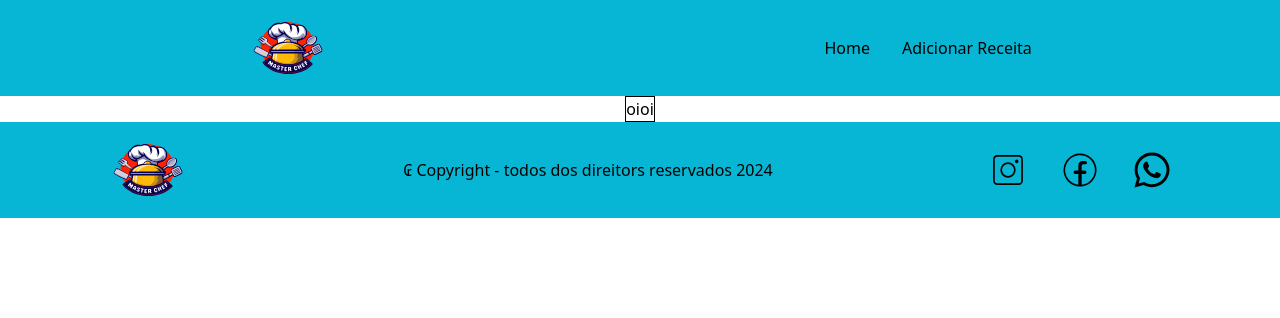
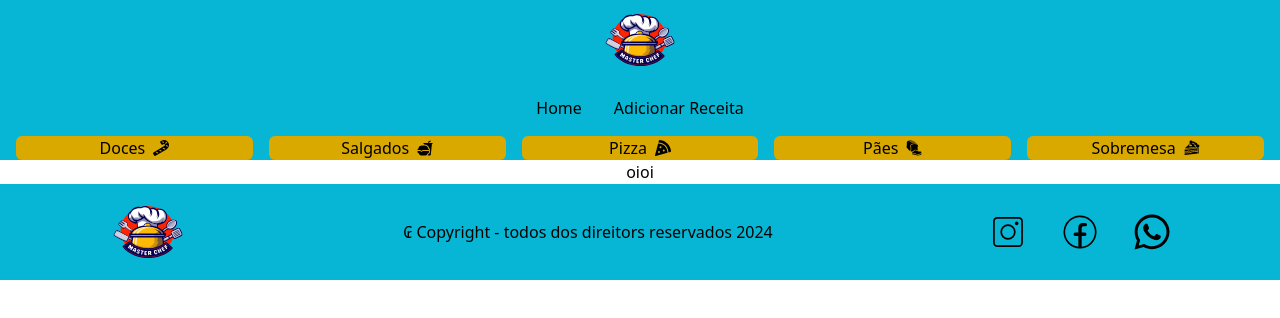
Before and after one commit to Dyeison-Felipe/MasterChef, a React (Vite) app: page / in a window 1280 px wide. Shown: the top 318 px of the page. Built offline with nearby package versions, Linux system fonts and the light colour scheme.

Commit message:
feat: add categories navbar

```diff
--- a/src/components/Home/index.tsx
+++ b/src/components/Home/index.tsx
@@ -1,9 +1,7 @@
 export default function Home() {
   return (
     <section className="flex justify-center items-center ">
-      <div className="flex flex-col gap-4 border border-black">
-        oioi
-      </div>
+      <div>oioi</div>
     </section>
   );
 }
--- a/src/components/Navabar/index.tsx
+++ b/src/components/Navabar/index.tsx
@@ -1,18 +1,99 @@
+import { useState } from "react";
 import { Link } from "react-router-dom";
+import { FaPizzaSlice, FaCandyCane } from "react-icons/fa";
+import { GiSlicedBread, GiCakeSlice } from "react-icons/gi";
+import { IoFastFoodSharp } from "react-icons/io5";
+import { AiOutlineMenu, AiOutlineClose } from "react-icons/ai";
 
 export default function Navbar() {
+  const [menuOpen, setMenuOpen] = useState(false);
+
+  const toggleMenu = () => {
+    setMenuOpen(!menuOpen);
+  };
+
   return (
-    <nav className="flex justify-around items-center bg-cyan-500 h-24">
-      <div>
-        <img className="w-20" src="/Logo_Master_Chef.svg" alt="Logotipo do site" />
+    <nav className="flex flex-col justify-between items-center bg-cyan-500 h-auto">
+      <div className="flex flex-col justify-between items-center w-full px-4 gap-4">
+        <div>
+          <img
+            className="w-20"
+            src="/Logo_Master_Chef.svg"
+            alt="Logotipo do site"
+          />
+        </div>
+
+        <div className="md:hidden">
+          <button onClick={toggleMenu}>
+            {menuOpen ? <AiOutlineClose size={30} /> : <AiOutlineMenu size={30} />}
+          </button>
+        </div>
+
+        <div className="hidden md:flex  md:flex-row items-center text-center gap-8">
+          <ul className="flex gap-8">
+            <li>
+              <Link className="text-black hover:text-white" to="/">
+                Home
+              </Link>
+            </li>
+            <li>
+              <Link className="text-black hover:text-white" to="">
+                Adicionar Receita
+              </Link>
+            </li>
+          </ul>
+        </div>
+
+        <div className="hidden md:flex  md:flex-row items-center gap-4 w-full">
+          <button className="border-none border-black rounded-md w-full bg-[#D9A900] flex justify-center items-center gap-2">
+            Doces <FaCandyCane />
+          </button>
+          <button className="border-none border-black rounded-md w-full bg-[#D9A900] flex justify-center items-center gap-2">
+            Salgados <IoFastFoodSharp />
+          </button>
+          <button className="border-none border-black rounded-md w-full bg-[#D9A900] flex justify-center items-center gap-2">
+            Pizza <FaPizzaSlice />
+          </button>
+          <button className="border-none border-black rounded-md w-full bg-[#D9A900] flex justify-center items-center gap-2">
+            Pães <GiSlicedBread />
+          </button>
+          <button className="border-none border-black rounded-md w-full bg-[#D9A900] flex justify-center items-center gap-2">
+            Sobremesa <GiCakeSlice />
+          </button>
+        </div>
       </div>
 
-      <div>
-        <ul className="flex gap-8 ">
-          <Link className="text-black hover:text-white" to='/'>Home</Link>
-          <Link className="text-black hover:text-white" to=''>Adicionar Receita</Link>
+      <div className={`${menuOpen ? 'flex' : 'hidden'} flex-col items-center gap-4 md:hidden w-full`}>
+        <ul className="flex flex-col gap-4">
+          <li className="text-center">
+            <Link className="text-black hover:text-white" to="/">
+              Home
+            </Link>
+          </li>
+          <li className="text-center">
+            <Link className="text-black hover:text-white" to="">
+              Adicionar Receita
+            </Link>
+          </li>
         </ul>
+        <div className="flex flex-col gap-4 w-full justify-center items-center">
+          <button className="border-none border-black rounded-md w-44 bg-[#D9A900] flex justify-center items-center gap-2">
+            Doces <FaCandyCane />
+          </button>
+          <button className="border-none border-black rounded-md w-44 bg-[#D9A900] flex justify-center items-center gap-2">
+            Salgados <IoFastFoodSharp />
+          </button>
+          <button className="border-none border-black rounded-md w-44 bg-[#D9A900] flex justify-center items-center gap-2">
+            Pizza <FaPizzaSlice />
+          </button>
+          <button className="border-none border-black rounded-md w-44 bg-[#D9A900] flex justify-center items-center gap-2">
+            Pães <GiSlicedBread />
+          </button>
+          <button className="border-none border-black rounded-md w-44 bg-[#D9A900] flex justify-center items-center gap-2">
+            Sobremesa <GiCakeSlice />
+          </button>
+        </div>
       </div>
     </nav>
-  )
+  );
 }
```
